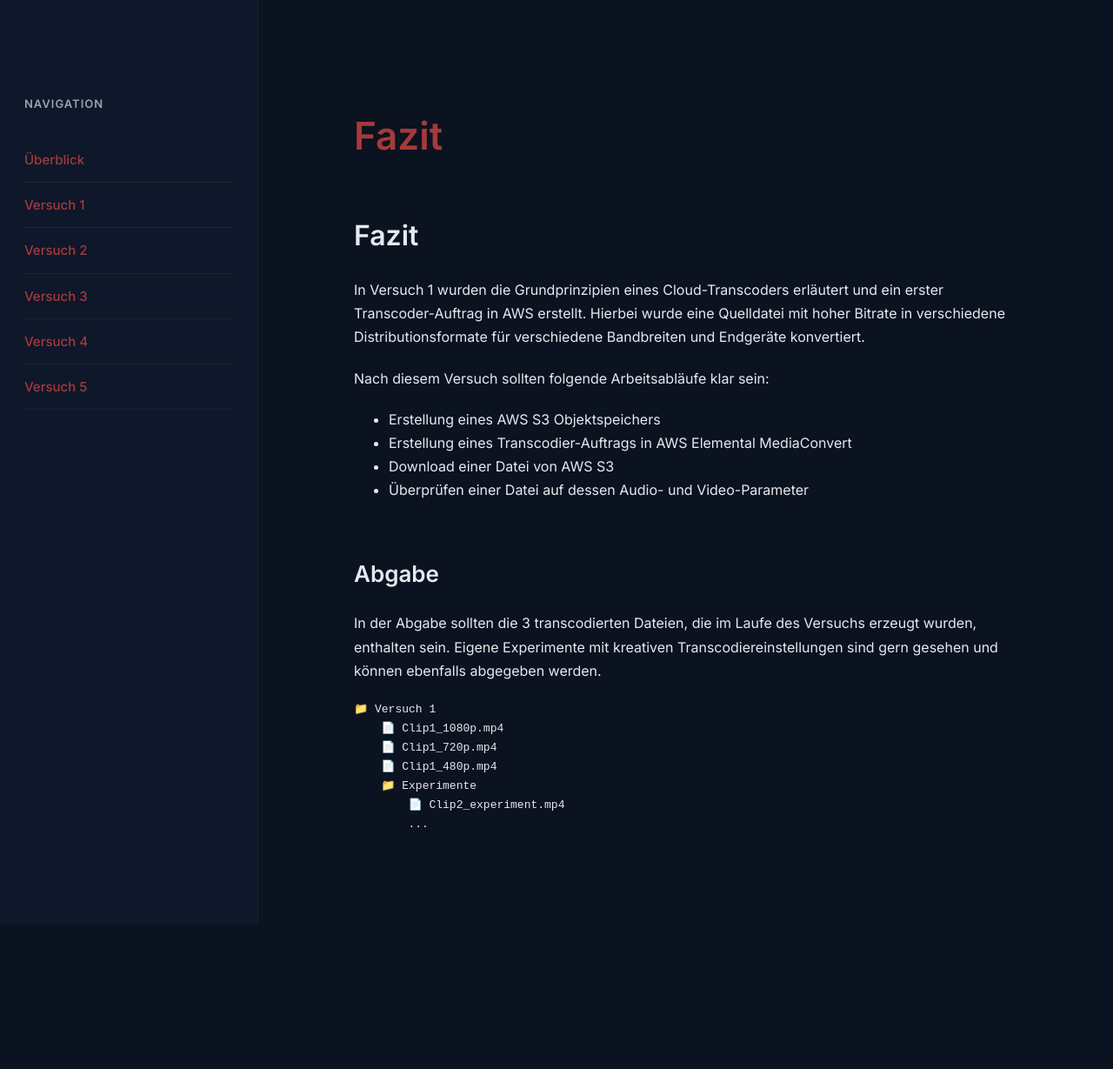
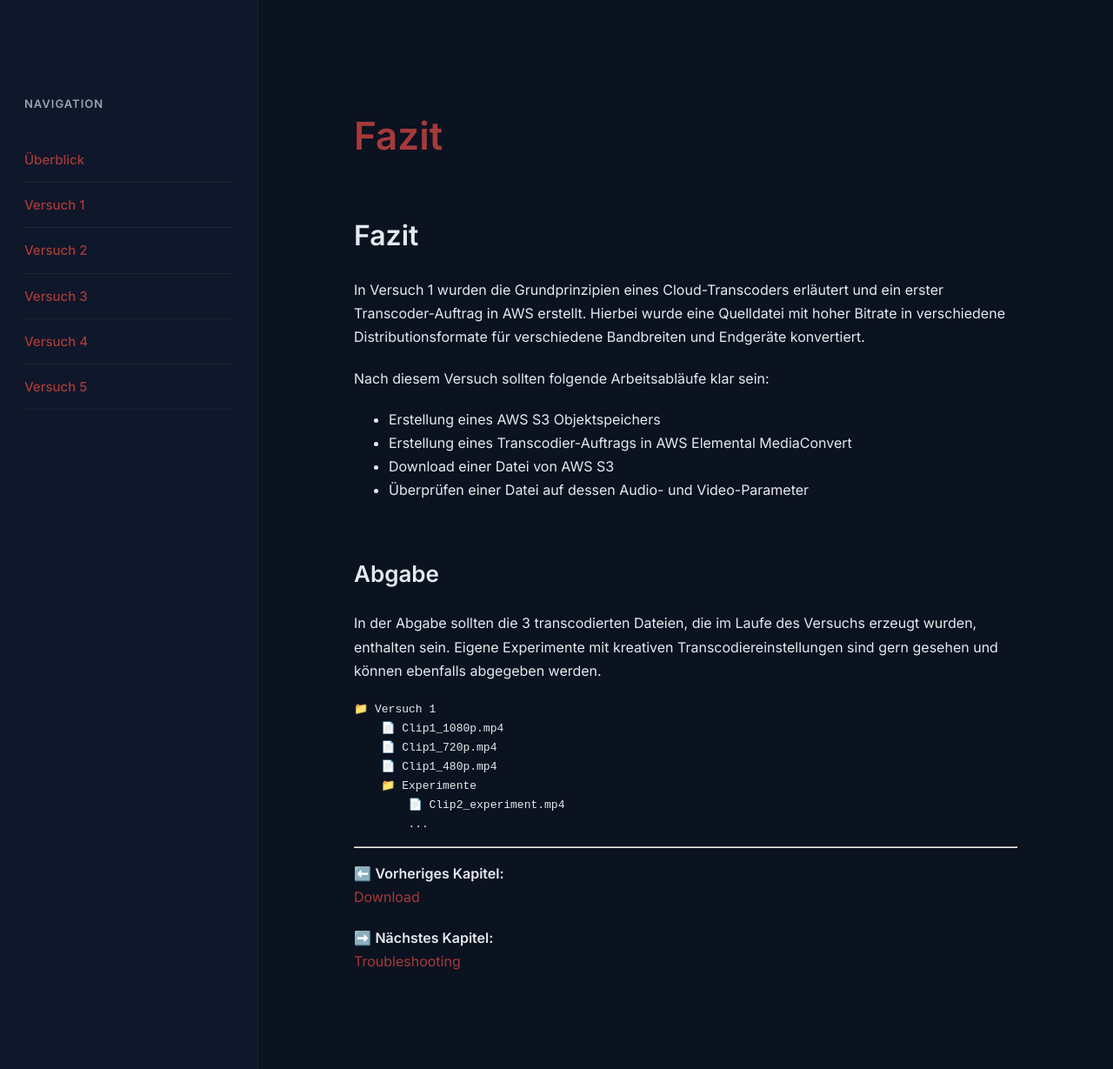
Before and after one commit to LimaLima2670/AWSPraktikumThesis, a Jekyll site: the page built from docs/Versuch1/05-fazit.md, in a window 1280 px wide. Shown: the whole page at 87% size. Built offline with Jekyll 4.4.1, drawn with Linux system fonts in a browser that asks for light colours; before the commit the page ends 1063 px from its top, so only the background shows below that.

Commit message:
Update 05-fazit.md

````diff
--- a/docs/Versuch1/05-fazit.md
+++ b/docs/Versuch1/05-fazit.md
@@ -28,3 +28,10 @@ In der Abgabe sollten die 3 transcodierten Dateien, die im Laufe des Versuchs er
         📄 Clip2_experiment.mp4
         ...
 ```
+---
+
+⬅️ **Vorheriges Kapitel:**
+[Download](04-download.md)
+
+➡️ **Nächstes Kapitel:**
+[Troubleshooting](06-troubleshooting.md)
````
